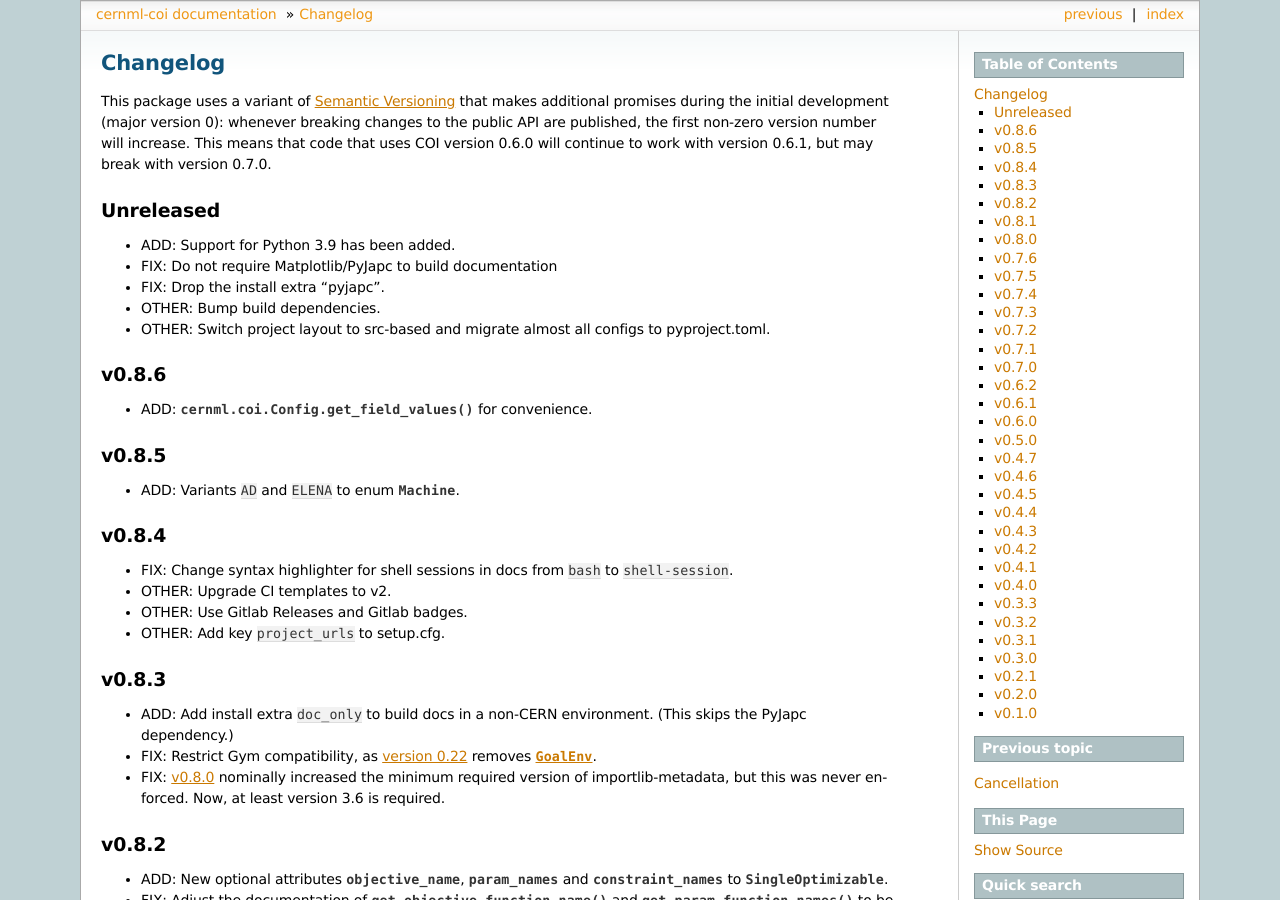
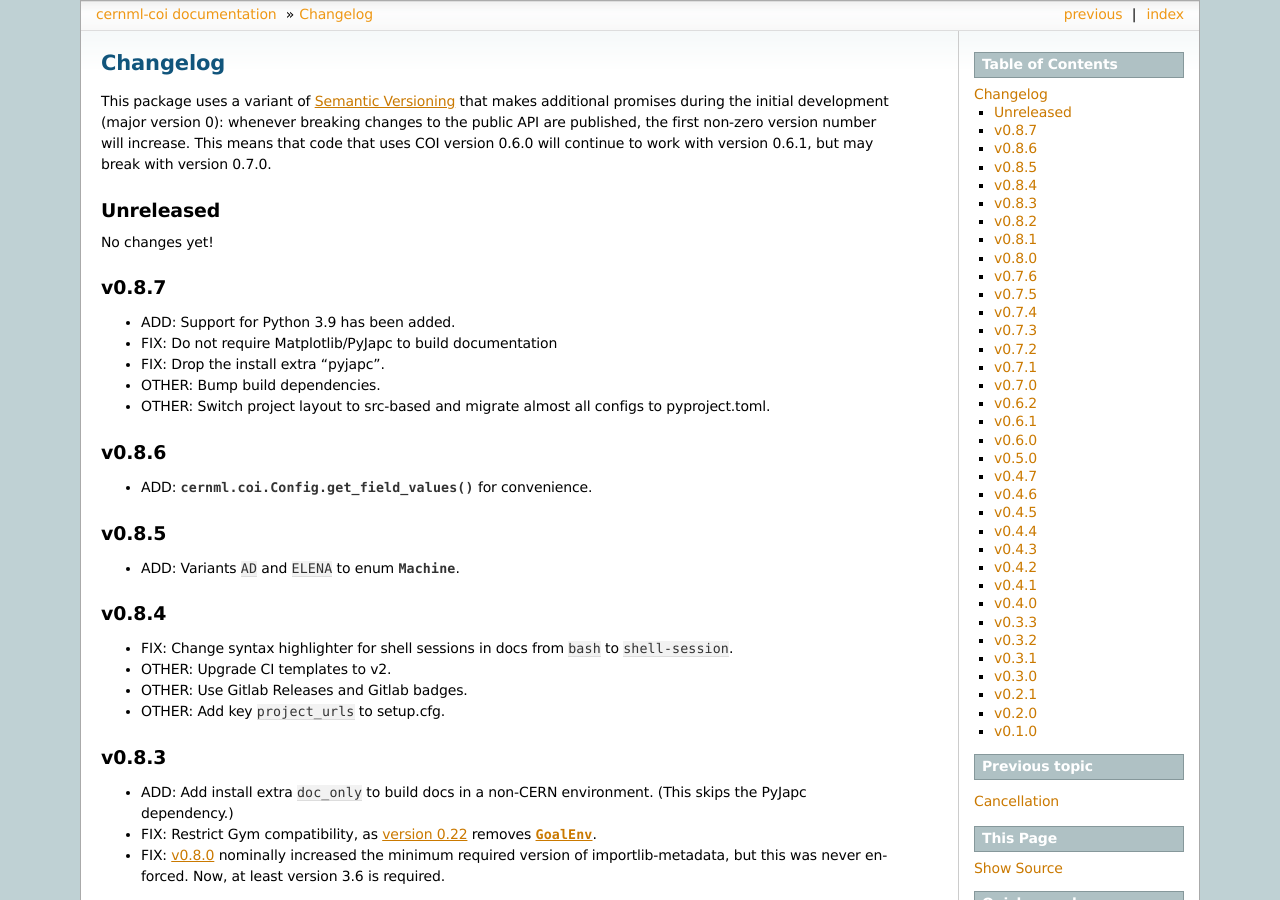
Before and after one commit to geoff-project/coi, a Sphinx documentation site: the page built from docs/changelog.md, in a window 1280 px wide and 900 px high. Built offline with Sphinx 7.4.7, drawn with Linux system fonts in a browser that asks for light colours; the version number could not be read and is left out.

Commit message:
Bump version.

```diff
--- a/docs/changelog.md
+++ b/docs/changelog.md
@@ -7,6 +7,10 @@ version number will increase. This means that code that uses COI version 0.6.0
 will continue to work with version 0.6.1, but may break with version 0.7.0.
 
 ## Unreleased
+
+No changes yet!
+
+## v0.8.7
 
 - ADD: Support for Python 3.9 has been added.
 - FIX: Do not require Matplotlib/PyJapc to build documentation
```
